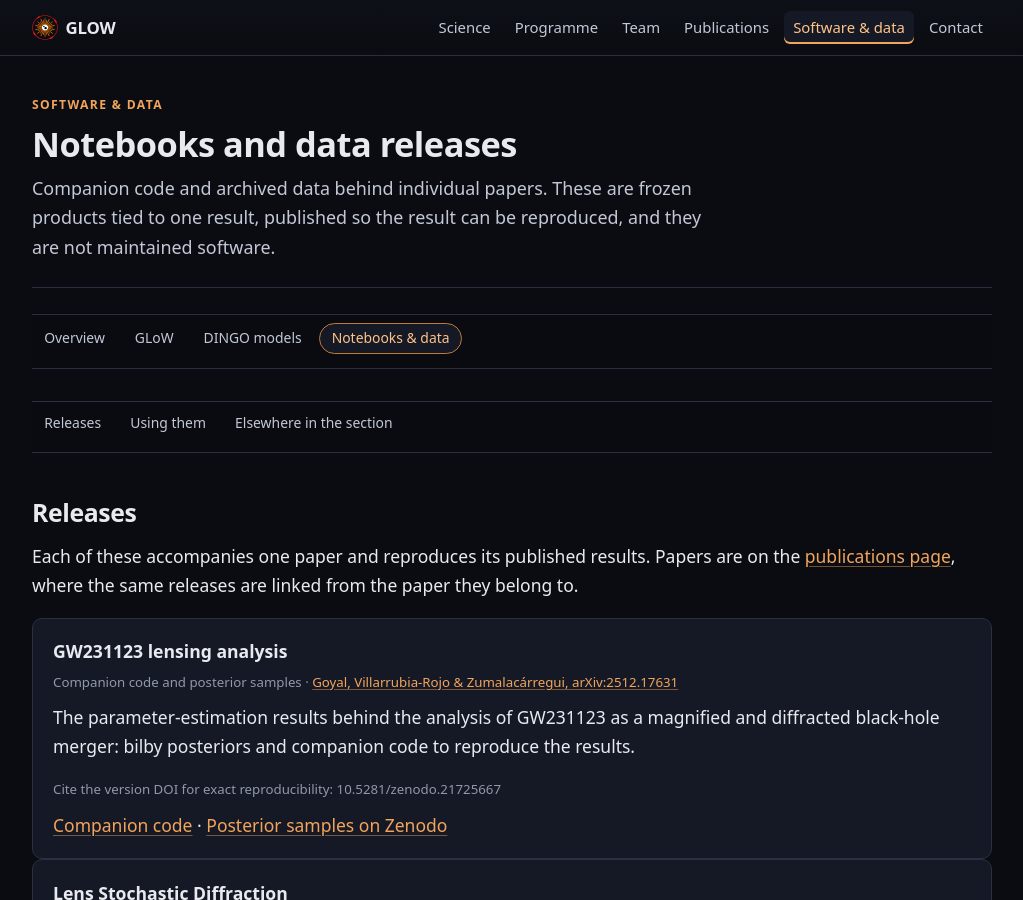
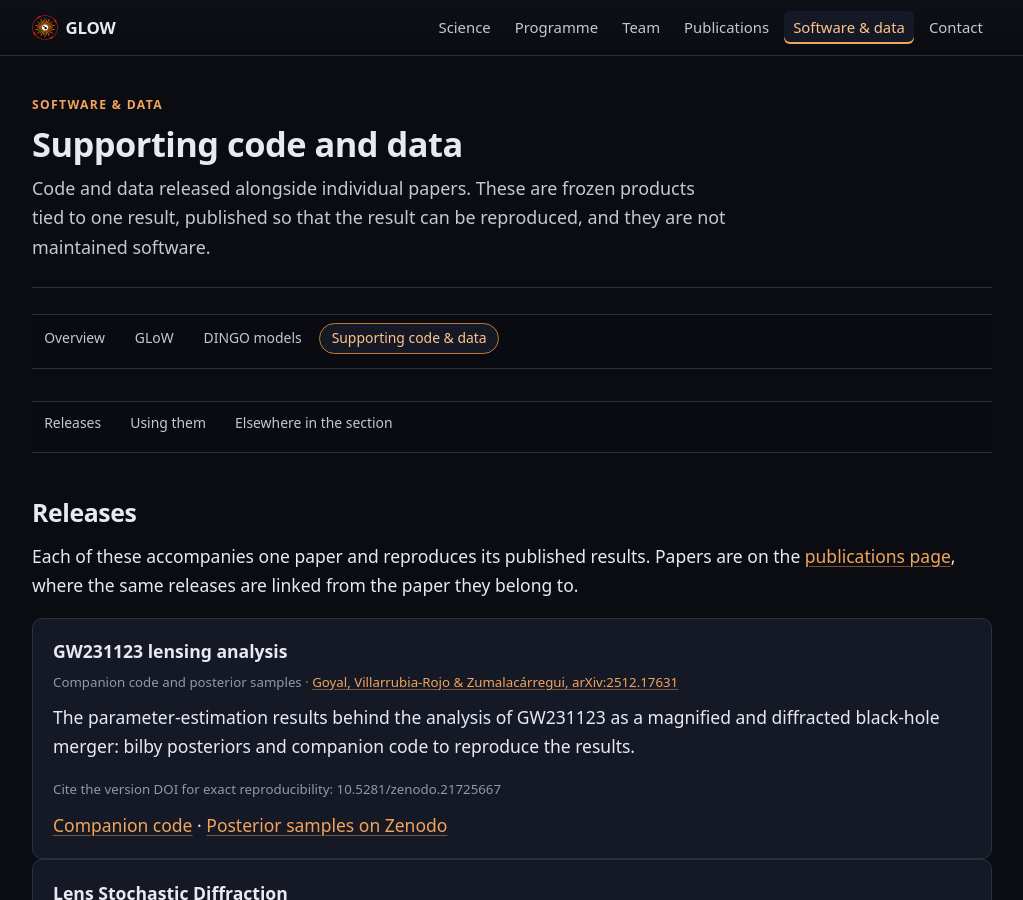
Before and after one commit to glow-astro/website, a Jekyll site: the page built from supporting-code.html, in a window 1280 px wide and 900 px high. Shown: the whole window, without its empty margins (128-1151 px from the left). Built offline with Jekyll 4.4.1, drawn with Linux system fonts in a browser that asks for light colours; some of the changed text lies outside the part shown.

Commit message:
Supporting code and data, since these releases need not be notebooks
notebooks.html is supporting-code.html, and the page is "Supporting code
and data". Of the two releases it holds, one is a notebook set and the
other is companion code with posterior samples, so naming the page after
the format of what it happened to hold first would have dated badly. The
data file's own header already said "companion code and archived data";
the page title was the odd one out.

Bar label, card, lede, description and the review-doc entry follow. The
`section` list in _data/software.yml is the only place the name is
written, so this was one entry plus the page's own front matter.

Co-Authored-By: Claude Opus 5 (1M context) <noreply@anthropic.com>
Claude-Session: https://claude.ai/code/session_01L7GT62S61eYxRuSFTmWGfu

```diff
--- a/software.html
+++ b/software.html
@@ -27,8 +27,8 @@ sections:
 
   What is NOT here any more, and where it went: the tool cards, which were four
   facts each and had nowhere to grow, are now glow-code.html and
-  dingo-lensing.html; the data releases are notebooks.html. What stays is what
-  belongs to the section as a whole rather than to one thing in it: the map,
+  dingo-lensing.html; the data releases are supporting-code.html. What stays
+  is what belongs to the section as a whole rather than to one thing in it: the map,
   the release plans, and the naming note.
 
   The lead paragraph and the softened release plans are the owner's call,
--- a/notebooks.html
+++ b/supporting-code.html
@@ -1,16 +1,16 @@
 ---
 layout: page
 nav: software
-package_id: notebooks
-title: "Notebooks and data releases"
+package_id: supporting
+title: "Supporting code and data"
 eyebrow: "Software & data"
 lede: >-
-  Companion code and archived data behind individual papers. These are frozen
-  products tied to one result, published so the result can be reproduced, and
-  they are not maintained software.
+  Code and data released alongside individual papers. These are frozen products
+  tied to one result, published so that the result can be reproduced, and they
+  are not maintained software.
 description: >-
-  Companion notebooks, analysis code and posterior samples released alongside
-  the project's papers, with the version DOI to cite for exact reproducibility.
+  Companion code and archived data released alongside the project's papers,
+  with the version DOI to cite for exact reproducibility.
 sections:
   - id: releases
     label: "Releases"
@@ -23,7 +23,10 @@ sections:
 {%- comment -%}
   The third page in the Software & data section: everything in
   `releases` in _data/software.yml, which the overview used to render as a
-  second card list under the tools. Moving it here is the point of the
+  second card list under the tools. Named "Supporting code and data" rather
+  than "Notebooks" since 2026-09-03: of the two releases here one is a notebook
+  set and the other is companion code with posterior samples, and a page named
+  after the format of what it happens to hold today ages badly. Moving it here is the point of the
   restructure. A maintained code and a frozen deposition are different kinds of
   object with different obligations -- one has a version to install and issues
   to file, the other has a DOI and never changes again -- and a single page that
--- a/tools/make_review_doc.py
+++ b/tools/make_review_doc.py
@@ -50,7 +50,7 @@ PAGES = [
     ("software.html",       "Software and data"),
     ("glow-code.html",      "Software — GLoW"),
     ("dingo-lensing.html",  "Software — DINGO for lensed signals"),
-    ("notebooks.html",      "Software — notebooks and data releases"),
+    ("supporting-code.html", "Software — supporting code and data"),
     # Unlinked on the site (2026-09-02), so a reader will not stumble on it,
     # but it is prose the owner has to read before it goes anywhere. Listed
     # here for that reason and not because the site navigates to it.
```
Also changed, not shown: _data/software.yml (+13 -9 lines).
